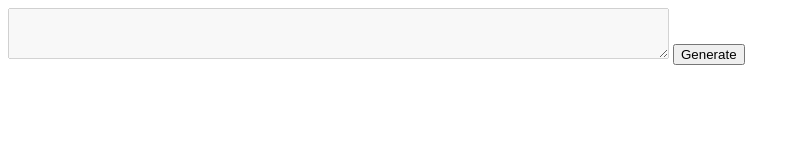
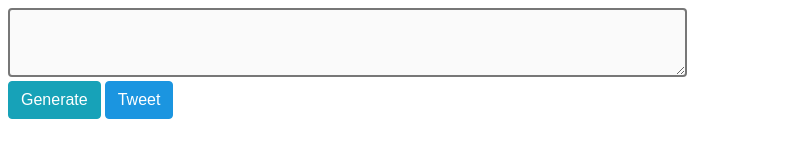
Before and after one commit to rocambille/library-of-twitter, a plain HTML site: page index.html in a window 1280 px wide. Shown: the whole page, without its empty margins (0-800 px from the left). Drawn offline with Linux system fonts and the light colour scheme.

Commit message:
Added tweet button and UI styling

```diff
--- a/index.html
+++ b/index.html
@@ -4,11 +4,15 @@
   <meta charset="UTF-8">
   <meta name="viewport" content="width=device-width, initial-scale=1.0">
   <title>Library of Twitter</title>
+  <link rel="stylesheet" href="style.css">
 </head>
 <body>
   <textarea class="tweet" maxLength="140" cols="80" rows="3" disabled>
   </textarea>
-  <button onclick="generate()" class="generator" type="button">Generate</button>
+  <div>
+    <button onclick="generate()" class="btn generator" type="button">Generate</button>
+    <button onclick="tweet()" class="btn tweetbtn" type="button">Tweet</button>
+  </div>
   <script>
     function generate() {
       document.querySelector(".tweet").textContent = new Array(135).join().replace(/(.|$)/g, function() {
@@ -18,6 +22,10 @@
         )
       }) + ' #lot';
     }
+    function tweet() {
+      const tweetData = encodeURIComponent(document.querySelector(".tweet").textContent);
+      window.open(`https://twitter.com/intent/tweet?text=${tweetData}`, '_blank', 'noopener,noreferrer');
+    }
   </script>
 </body>
 </html>
--- /dev/null
+++ b/style.css
@@ -0,0 +1,39 @@
+.tweet {
+  border: 2px solid #777;
+  border-radius: 4px;
+  padding: 10px;
+}
+
+.btn {
+  color: #fff;
+  display: inline-block;
+  font-weight: 400;
+  text-align: center;
+  vertical-align: middle;
+  background-color: transparent;
+  border: 1px solid transparent;
+  padding: .375rem .75rem;
+  font-size: 1rem;
+  line-height: 1.5;
+  border-radius: .25rem;
+}
+
+.generator {
+  background-color: #17a2b8;
+  border-color: #17a2b8;
+}
+
+.generator:hover {
+  background-color: #138496;
+  border-color: #117a8b;
+}
+
+.tweetbtn {
+  background-color: #1b95e0;
+  border-color: #1b95e0;
+}
+
+.tweetbtn:hover {
+  background-color: #0c7abf;
+  border-color: #117a8b;
+}
```
